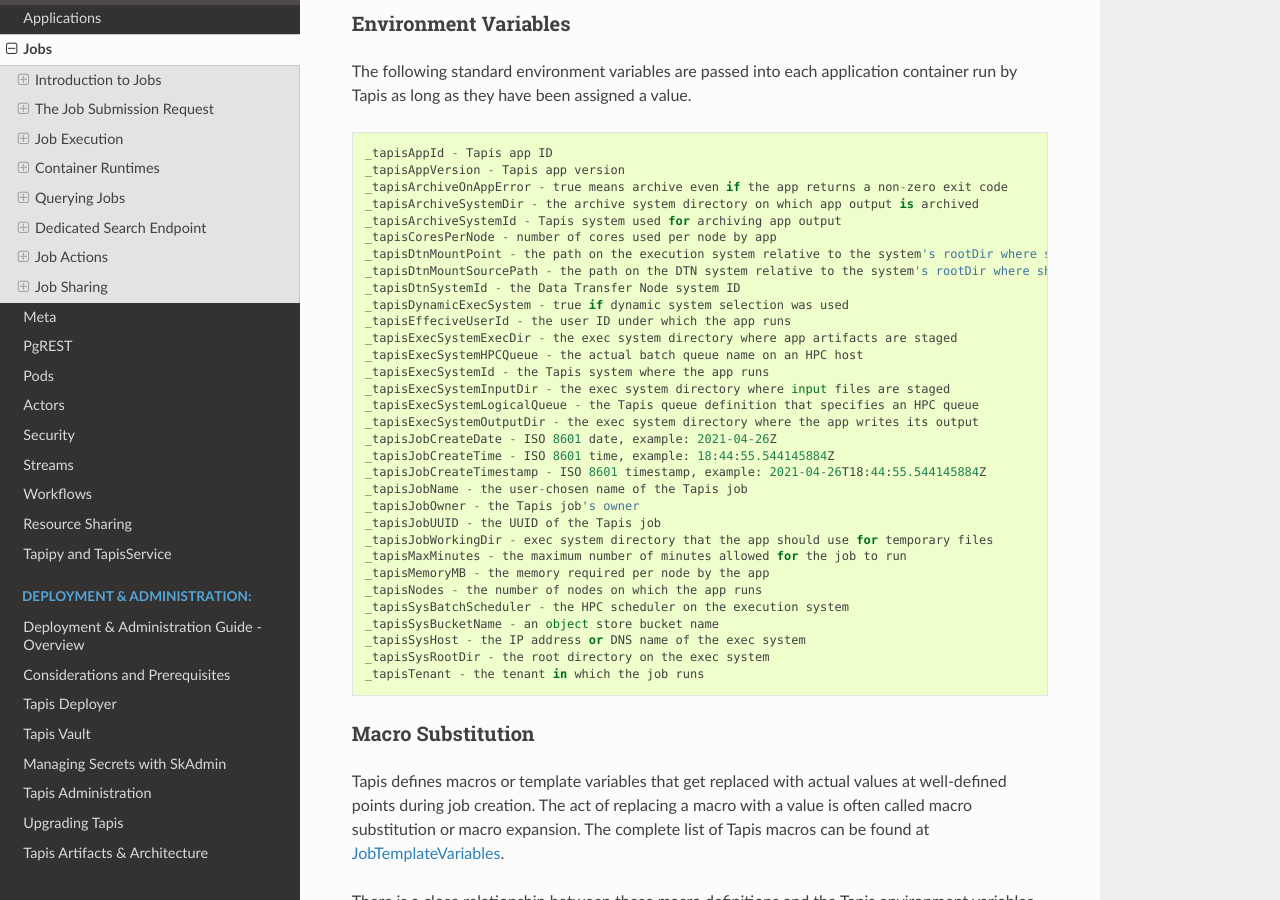
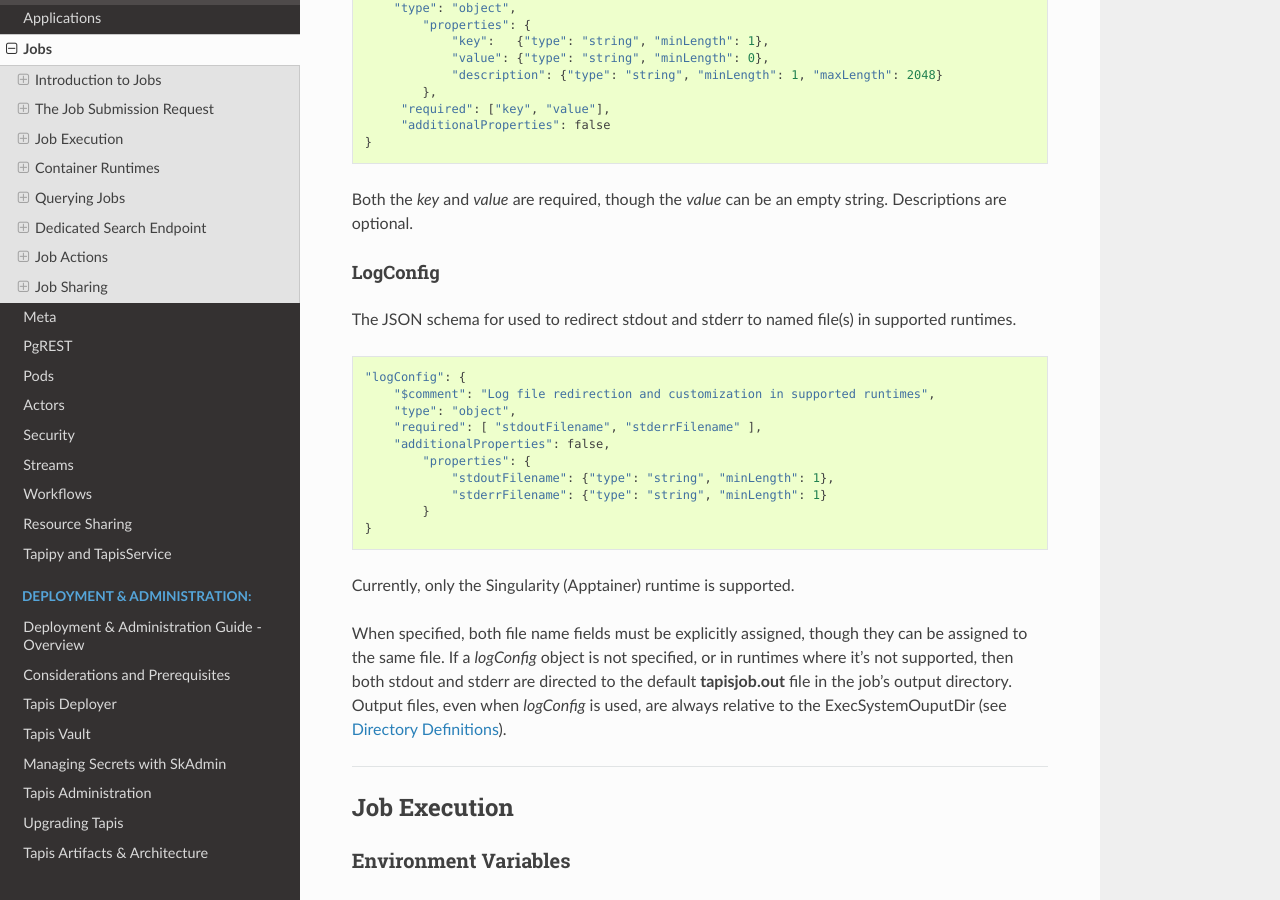
Before and after one commit to tapis-project/documentation, a Sphinx documentation site: the page built from source/technical/jobs.rst, in a window 1280 px wide and 900 px high, scrolled down 17488 px. Built offline with Sphinx 7.4.7 and the Read the Docs theme 2.0.0, drawn with Linux system fonts in a browser that asks for light colours; some of the changed text lies outside the part shown.

Commit message:
Branch scblack/dtn-update: Manually merge latest from main.

```diff
--- a/source/technical/jobs.rst
+++ b/source/technical/jobs.rst
@@ -295,7 +295,8 @@
                "description": { "type": "string", "minLength": 1, "maxLength": 8096 },
                "autoMountLocal": { "type": "boolean"},
                "sourceUrl":  {"type": "string", "minLength": 1, "format": "uri"},
-               "targetPath": {"type": "string", "minLength": 0}
+               "targetPath": {"type": "string", "minLength": 0},
+               "notes": {"type": "string", "minLength": 0}
            },
        "additionalProperties": false
    }
@@ -303,6 +304,8 @@
 JobFileInputs can be named or unnamed.  When the *name* field is assigned, Jobs will look for an input with the same name in the application definition (all application inputs are named).  When a match is found, values from the AppFileInput are merged into unassigned fields in the JobFileInput.
 
 The *name* must start with an alphabetic character or an underscore (_) followed by zero or more alphanumberic or underscore characters.  If the name does not match one of the input names defined in the application, then the application must have *strictFileInputs=false*.  If the name matches an input name defined in the application, then the application's inputMode must be REQUIRED or OPTIONAL.  An error occurs if the inputMode is FIXED and there is a name match--job inputs cannot override FIXED application inputs.
+
+The optional *notes* field can contain any valid user-specified JSON object.
 
 Except for in-place inputs discussed below, the *sourceUrl* is the location from which data are copied to the *targetPath*.  In Posix systems the sourceUrl can reference a file or a directory.  When a directory is specified, the complete directory subtree is copied.
 
@@ -360,7 +363,8 @@
             "description": { "type": "string", "minLength": 1, "maxLength": 8096},
             "sourceUrls": { "type": ["array", "null"],
                             "items": { "type": "string", "format": "uri", "minLength": 1 } },
-            "targetDir": { "type": "string", "minLength": 1 }
+            "targetDir": { "type": "string", "minLength": 1 },
+            "notes": {"type": "string", "minLength": 0}
         }
    }
 
@@ -371,6 +375,8 @@
 Each *sourceUrls* entry is a location from which data is copied to the *targetDir*.  In Posix systems each URL can reference a file or a directory.  In the latter case, the complete directory subtree is transferred.  All URLs recognized by the Tapis Files_ service can be used (*tapislocal* is not recognized by Files).
 
 The *targetDir* is the directory into which all *sourceUrls* are copied.  The *targetDir* is always rooted at the *ExecSystemInputDir* and if *targetDir* is "*" or not specified, then it is assigned *ExecSystemInputDir*.  The simple name of each *sourceUrls* entry is the destination name used in *targetDir*.  Use different JobFileInputArrays with different targetDir's if name conflicts between *sourceUrls* entries exist.
+
+The optional *notes* field can contain any valid user-specified JSON object.
 
 
 ParameterSet
@@ -386,6 +392,7 @@
 schedulerOptions    `JobArgSpec`_ array     Arguments passed to HPC batch scheduler
 envVariables        `KeyValuePair`_ array   Environment variables injected into application container
 archiveFilter       object                  File archiving selector
+logConfig           `LogConfig`_            User-specified stdout and stderr redirection
 ================    =====================   ===================================================
 
 Each of these objects can be specifed in Tapis application definitions and/or in job submission requests.  In addition, the execution system can also specify environment variable settings.
@@ -466,6 +473,15 @@
 When *includeLaunchFiles* is true (the default), then the script (*tapisjob.sh*) and environment (*tapisjob.env*) files that Tapis generates in the *execSystemExecDir* are also archived.  These launch files provide valuable information about how a job was configured and launched, so archiving them can help with debugging and improve reproducibility.  Since these files may contain application secrets, such database passwords or other credentials, care must be taken to not expose private data through archiving.
 
 If no filtering is specified at all, then all files in *execSystemOutputDir* and the launch files are archived.
+
+logConfig Spec
+^^^^^^^^^^^^^^
+
+A `LogConfig`_ can be supplied in the job submission request and/or in the application definition, with the former overriding the latter when both are supplied.  In supported runtimes (currently Singularity), the *logConfig* parameter can be used to redirect the application container's stdout and stderr to user-specified files.
+
+
+
+
 
 .. _regex: https://docs.oracle.com/en/java/javase/15/docs/api/java.base/java/util/regex/Pattern.html
 
@@ -626,6 +642,27 @@
 
 Both the *key* and *value* are required, though the *value* can be an empty string.  Descriptions are optional.
 
+LogConfig
+^^^^^^^^^
+
+The JSON schema for used to redirect stdout and stderr to named file(s) in supported runtimes.
+
+::
+
+   "logConfig": {
+       "$comment": "Log file redirection and customization in supported runtimes",
+       "type": "object",
+       "required": [ "stdoutFilename", "stderrFilename" ],
+       "additionalProperties": false,
+           "properties": {
+               "stdoutFilename": {"type": "string", "minLength": 1},
+               "stderrFilename": {"type": "string", "minLength": 1}
+           }
+   }
+
+Currently, only the Singularity (Apptainer) runtime is supported.
+
+When specified, both file name fields must be explicitly assigned, though they can be assigned to the same file.  If a *logConfig* object is not specified, or in runtimes where it's not supported, then both stdout and stderr are directed to the default **tapisjob.out** file in the job's output directory.  Output files, even when *logConfig* is used, are always relative to the ExecSystemOuputDir (see `Directory Definitions`_).
 
 -------------------------------------------------
 
@@ -829,7 +866,9 @@
 **During staging of input files**
   If the execution system specifies a DTN, the target system for the transfer request sent to the Files service will be
   the DTN system from the execution system definition. The target path will be *${DtnMountSourcePath}/${ExecSystemInputDir}*.
-  The application code can access the input files using the path *${DtnMountPoint}/${ExecSystemInputDir}*
+  On the execution host the inputs will reside at the absolute path /<exec-root-dir>/${DtnMountPoint}/${ExecSystemInputDir}*.
+  Application code running in the container can access input files using the standard Tapis volume mount */TapisInput*.
+  TODO/TBD????The application code can access the input files using the path *${DtnMountPoint}/${ExecSystemInputDir}*
 
 **During archiving of output**
   If the archive system specifies a DTN, the target system for the transfer request sent to the Files service will be
@@ -993,7 +1032,7 @@
 
 Logging should be considered up front when defining Tapis applications to run under Docker.  Since Jobs removes Docker containers after they execute, the container's log is lost under the default Docker logging_ configuration.  Typically, Docker pipes *stdout* and *stderr* to the container's log, which requires the application to take deliberate steps to preserve these outputs.
 
-An application can maintain control over its log output by logging to a file outside of the container.  The application can do this by redirecting *stdout* and *stderr* or by explicitly writing to a file.  As discussed in :ref:`dir-definitions`, the application always has read/write access to the host's *execSystemOutputDir*, which is mounted at /TapisOutput in the container (see next section).
+An application can maintain control over its log output by logging to a file outside of the container.  The application can do this by redirecting *stdout* and *stderr* or by explicitly writing to a file.  As discussed in `dir-definitions`_, the application always has read/write access to the host's *execSystemOutputDir*, which is mounted at /TapisOutput in the container (see next section).
 
 On the other hand, applications can run on machines where the default Docker log driver is configured to write to files or services outside of containers.  In addition, Tapis passes any user-specified *log-driver* and *log-opts* options to *docker run*, so all customizations_ supported by Docker are possible.
 
```
Also changed, not shown: other parts of source/technical/jobs.rst (+2 -2 lines).
